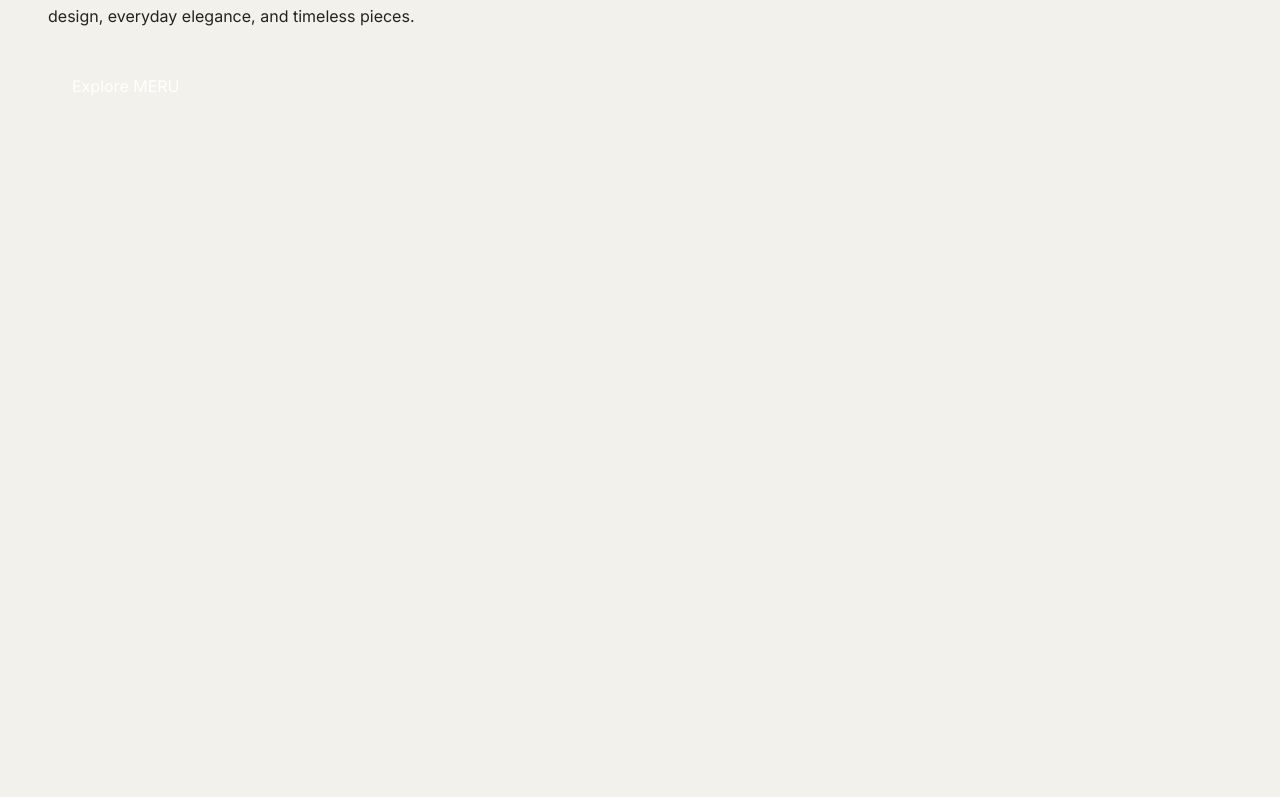
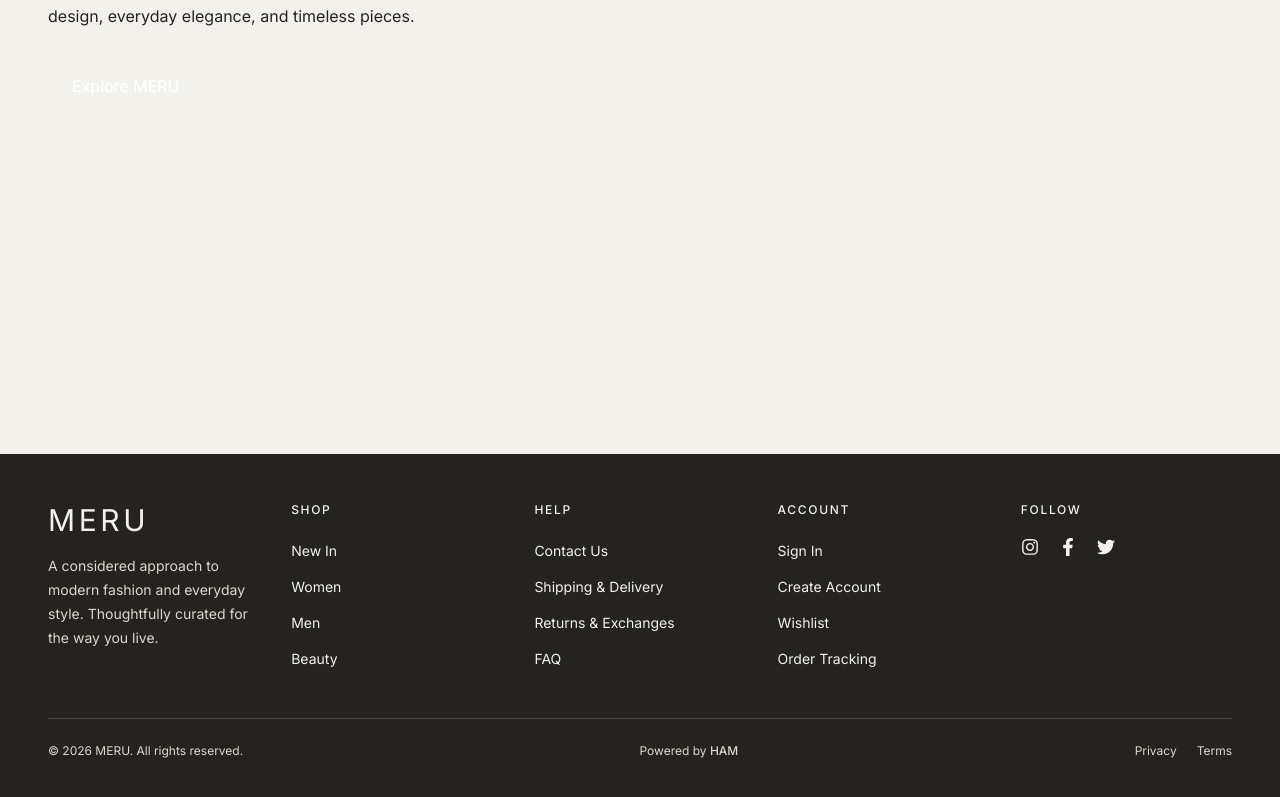
Before and after one commit to hafiz-anas0/meru-fashion-ecommerce, a Next.js app in the folder frontend/: page / in a window 1280 px wide. Shown: the part 427-1224 px from the top of the page. Before the commit the page ends 881 px from the top, so only its background shows below. Built offline with nearby package versions, Linux system fonts and the light colour scheme.

Commit message:
create footer section

```diff
--- a/frontend/package.json
+++ b/frontend/package.json
@@ -12,7 +12,8 @@
     "lucide-react": "^1.31.0",
     "next": "16.3.0",
     "react": "19.2.8",
-    "react-dom": "19.2.8"
+    "react-dom": "19.2.8",
+    "react-icons": "^5.7.0"
   },
   "devDependencies": {
     "@tailwindcss/postcss": "^4",
--- a/frontend/src/app/globals.css
+++ b/frontend/src/app/globals.css
@@ -13,6 +13,7 @@
   --font-display: var(--font-fraunces);
   --font-body: var(--font-inter);
 }
+
 :root {
   --background: #f3f1ec;
   --foreground: #24231f;
--- a/frontend/src/app/layout.tsx
+++ b/frontend/src/app/layout.tsx
@@ -1,6 +1,7 @@
 import type { Metadata } from "next";
 import { Fraunces, Inter } from "next/font/google";
 import Navbar from "@/components/layout/Navbar";
+import Footer from "@/components/layout/Footer"
 import "./globals.css";
 
 const inter = Inter({
@@ -31,7 +32,10 @@ export default function RootLayout({
     <html lang="en">
       <body className={`${inter.variable} ${fraunces.variable}`}>
         <Navbar />
-        {children}
+
+        <main>{children}</main>
+
+        <Footer />
       </body>
     </html>
   );
--- /dev/null
+++ b/frontend/src/components/layout/Footer.tsx
@@ -0,0 +1,176 @@
+import Link from "next/link";
+import { FaFacebookF, FaInstagram, FaTwitter } from "react-icons/fa";
+
+const shopLinks = [
+    { label: "New In", href: "/new-in" },
+    { label: "Women", href: "/women" },
+    { label: "Men", href: "/men" },
+    { label: "Beauty", href: "/beauty" },
+];
+
+const helpLinks = [
+    { label: "Contact Us", href: "/contact" },
+    { label: "Shipping & Delivery", href: "/shipping" },
+    { label: "Returns & Exchanges", href: "/returns" },
+    { label: "FAQ", href: "/faq" },
+];
+
+const accountLinks = [
+    { label: "Sign In", href: "/login" },
+    { label: "Create Account", href: "/signup" },
+    { label: "Wishlist", href: "/wishlist" },
+    { label: "Order Tracking", href: "/orders" },
+];
+
+export default function Footer() {
+    return (
+        <footer className="bg-meru-dark text-meru-stone">
+            <div className="mx-auto max-w-[1600px] px-6 py-12 sm:px-10 lg:px-12">
+                {/* Main Footer */}
+                <div className="grid grid-cols-2 gap-x-8 gap-y-12 md:grid-cols-3 lg:grid-cols-5">
+
+                    {/* Brand */}
+                    <div className="col-span-2 md:col-span-1">
+                        <Link
+                            href="/"
+                            className="font-display text-3xl tracking-[0.12em] transition-colors duration-200 hover:text-meru-accent"
+                        >
+                            MERU
+                        </Link>
+
+                        <p className="mt-4 max-w-xs text-sm leading-6 text-meru-border">
+                            A considered approach to modern fashion and everyday style.
+                            Thoughtfully curated for the way you live.
+                        </p>
+                    </div>
+
+                    {/* Shop */}
+                    <div>
+                        <h3 className="text-xs font-medium tracking-[0.14em]">
+                            SHOP
+                        </h3>
+
+                        <ul className="mt-5 space-y-3">
+                            {shopLinks.map((link) => (
+                                <li key={link.label}>
+                                    <Link
+                                        href={link.href}
+                                        className="text-sm text-meru-border transition-colors duration-200 hover:text-meru-accent"
+                                    >
+                                        {link.label}
+                                    </Link>
+                                </li>
+                            ))}
+                        </ul>
+                    </div>
+
+                    {/* Help */}
+                    <div>
+                        <h3 className="text-xs font-medium tracking-[0.14em]">
+                            HELP
+                        </h3>
+
+                        <ul className="mt-5 space-y-3">
+                            {helpLinks.map((link) => (
+                                <li key={link.label}>
+                                    <Link
+                                        href={link.href}
+                                        className="text-sm text-meru-border transition-colors duration-200 hover:text-meru-accent"
+                                    >
+                                        {link.label}
+                                    </Link>
+                                </li>
+                            ))}
+                        </ul>
+                    </div>
+
+                    {/* Account */}
+                    <div>
+                        <h3 className="text-xs font-medium tracking-[0.14em]">
+                            ACCOUNT
+                        </h3>
+
+                        <ul className="mt-5 space-y-3">
+                            {accountLinks.map((link) => (
+                                <li key={link.label}>
+                                    <Link
+                                        href={link.href}
+                                        className="text-sm text-meru-border transition-colors duration-200 hover:text-meru-accent"
+                                    >
+                                        {link.label}
+                                    </Link>
+                                </li>
+                            ))}
+                        </ul>
+                    </div>
+
+                    {/* Follow */}
+                    <div>
+                        <h3 className="text-xs font-medium tracking-[0.14em]">
+                            FOLLOW
+                        </h3>
+
+                        <div className="mt-5 flex items-center gap-5">
+                            <a
+                                href="#"
+                                aria-label="Instagram"
+                                className="text-lg text-meru-border transition-colors duration-200 hover:text-meru-accent"
+                            >
+                                <FaInstagram />
+                            </a>
+
+                            <a
+                                href="#"
+                                aria-label="Facebook"
+                                className="text-lg text-meru-border transition-colors duration-200 hover:text-meru-accent"
+                            >
+                                <FaFacebookF />
+                            </a>
+
+                            <a
+                                href="#"
+                                aria-label="Twitter"
+                                className="text-lg text-meru-border transition-colors duration-200 hover:text-meru-accent"
+                            >
+                                <FaTwitter />
+                            </a>
+                        </div>
+                    </div>
+                </div>
+
+                {/* Bottom Footer */}
+                <div className="mt-12 flex flex-wrap items-center justify-between gap-4 border-t border-[#4A4943] pt-6 text-xs text-meru-border">
+                    <p>© 2026 MERU. All rights reserved.</p>
+
+                    <p>
+                        Powered by{" "}
+                        <a
+                            href="https://hafizanasmajid.vercel.app/"
+                            target="_blank"
+                            rel="noopener noreferrer"
+                            className="font-medium text-meru-stone transition-colors duration-200 hover:text-meru-accent"
+                        >
+                            HAM
+                        </a>
+                    </p>
+
+                    <div className="flex items-center gap-5">
+                        <Link
+                            href="/privacy"
+                            className="transition-colors duration-200 hover:text-meru-accent"
+                        >
+                            Privacy
+                        </Link>
+
+                        <Link
+                            href="/terms"
+                            className="transition-colors duration-200 hover:text-meru-accent"
+                        >
+                            Terms
+                        </Link>
+                    </div>
+                </div>
+            </div>
+        </footer>
+    );
+}
```
Also changed, not shown: 1 other file (tests, documents, lock files or other folders).
